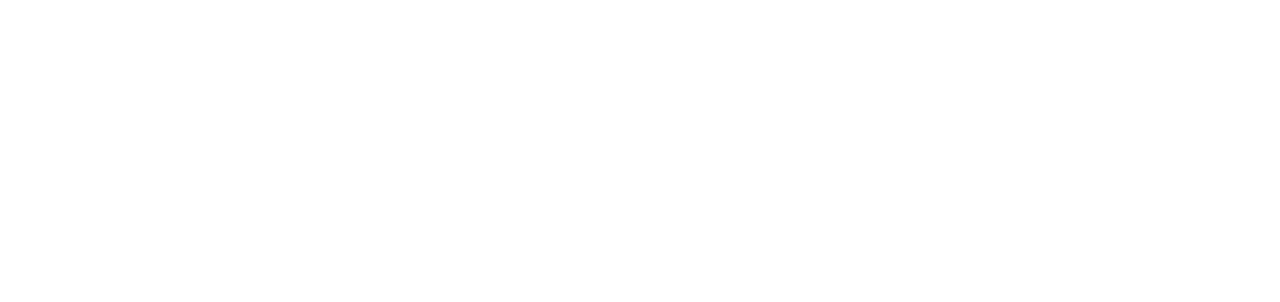
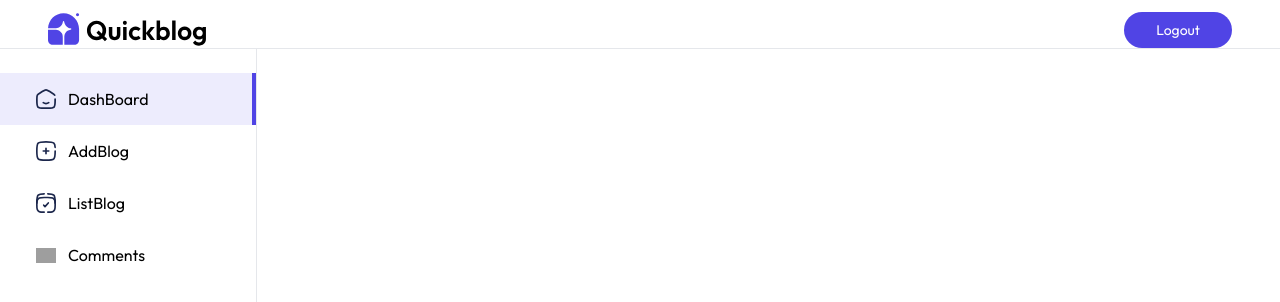
Before and after one commit to hiten8499/BlogMania, a React (Vite) app in the folder client/: page /admin in a window 1280 px wide. Before the commit this address had no page. Shown: the top 302 px of the page. Built offline with nearby package versions, Linux system fonts and the light colour scheme; grey boxes are pictures that could not be loaded.

Commit message:
added Loading Screen and Admin Panel in which some useful components are added in 'pages/admin/'

```diff
--- a/client/src/App.jsx
+++ b/client/src/App.jsx
@@ -2,6 +2,11 @@
 import { Route, Routes } from 'react-router-dom'
 import Blog from './pages/Blog'
 import Home from './pages/Home'
+import Layout from './pages/admin/layout'
+import Dashboard from './pages/admin/Dashboard'
+import AddBlog from './pages/admin/AddBlog'
+import ListBlog from './pages/admin/ListBlog'
+import Comments from './pages/admin/Comments'
 
 const App = () => {
   return (
@@ -9,6 +14,13 @@
       <Routes>
         <Route path='/' element={<Home/>}/>
         <Route path='/blog/:id' element={<Blog/>}/>
+        <Route path='/admin' element={<Layout/>}>
+          <Route index element={<Dashboard/>} />
+          <Route path='addBlog' element={<AddBlog/>} />
+          <Route path='listBlog' element={<ListBlog/>} />
+          <Route path='comments' element={<Comments/>} />
+
+        </Route>
       </Routes>
     </div>
   )
--- /dev/null
+++ b/client/src/components/Loader.jsx
@@ -0,0 +1,15 @@
+import React from 'react'
+
+const Loader = () => {
+  return (
+    <div className='flex justify-center items-center h-screen'>
+        <div className='animate-spin rounded-full h-16 w-16 border-4
+         border-t-white border-gray-700'>
+
+        </div>
+
+    </div>
+  )
+}
+
+export default Loader
--- a/client/src/pages/Blog.jsx
+++ b/client/src/pages/Blog.jsx
@@ -4,6 +4,7 @@
 import Navbar from '../components/Navbar';
 import Moment from 'moment'
 import Footer from '../components/Footer';
+import Loader from '../components/Loader';
 const Blog = () => {
   const {id}=useParams()
 
@@ -90,7 +91,7 @@
        </div>
        <Footer/>
     </div>
-  ):<div> Loading.. </div>
+  ):<div> <Loader/> </div>
 }
 
 export default Blog
--- a/client/src/pages/Home.jsx
+++ b/client/src/pages/Home.jsx
@@ -15,6 +15,7 @@
       <BlogCard/>
       <Newsletter/>
       <Footer/>
+
     </>
   )
 }
--- /dev/null
+++ b/client/src/pages/admin/AddBlog.jsx
@@ -0,0 +1,11 @@
+import React from 'react'
+
+const AddBlog = () => {
+  return (
+    <div>
+
+    </div>
+  )
+}
+
+export default AddBlog
--- /dev/null
+++ b/client/src/pages/admin/Comments.jsx
@@ -0,0 +1,11 @@
+import React from 'react'
+
+const Comments = () => {
+  return (
+    <div>
+
+    </div>
+  )
+}
+
+export default Comments
--- /dev/null
+++ b/client/src/pages/admin/Dashboard.jsx
@@ -0,0 +1,11 @@
+import React from 'react'
+
+const Dashboard = () => {
+  return (
+    <div>
+
+    </div>
+  )
+}
+
+export default Dashboard
--- /dev/null
+++ b/client/src/pages/admin/Layout.jsx
@@ -0,0 +1,32 @@
+import React from 'react'
+import { assets } from '../../assets/assets'
+import { Outlet, useNavigate } from 'react-router-dom'
+import SideBar from './SideBar'
+
+const Layout = () => {
+
+    const navigate=useNavigate()
+
+    const logout=()=>{
+        navigate('/')
+    }
+  return (
+    <>
+      <div className='flex items-center justify-between py-2-h-[70px] px-4 sm:px-12
+      border-b border-gray-200 mt-3'>
+         <img src={assets.logo}  className='w-32 sm:w-40 cursor-pointer' alt=""
+         onClick={()=>navigate('/')}/>
+         <button type="submit" className='text-sm px-8 py-2 bg-primary text-white
+          rounded-full cursor-pointer ' onClick={()=>logout}>Logout</button>
+      </div>
+
+      <div className='flex h-[calc(100vh-70px)]'>
+            <SideBar/>
+            <Outlet/>
+
+      </div>
+    </>
+  )
+}
+
+export default Layout
--- /dev/null
+++ b/client/src/pages/admin/ListBlog.jsx
@@ -0,0 +1,11 @@
+import React from 'react'
+
+const ListBlog = () => {
+  return (
+    <div>
+
+    </div>
+  )
+}
+
+export default ListBlog
--- /dev/null
+++ b/client/src/pages/admin/SideBar.jsx
@@ -0,0 +1,35 @@
+import React from 'react'
+import { NavLink } from 'react-router-dom'
+import { assets } from '../../assets/assets'
+
+const SideBar = () => {
+  return (
+    <div className='flex flex-col border-r border-gray-200 min-h-full pt-6'>
+      <NavLink end={true} to='/admin' className={({isActive})=>`flex items-center gap-3 py-3.5 px-3
+      md:px-9 md:min-w-64 cursor-pointer ${isActive && "bg-primary/10 border-r-4 border-primary"}`}>
+          <img src={assets.home_icon} alt=""  className='min-w-4 w-5'/>
+          <p className='hidden md:inline-block'> DashBoard</p>
+      </NavLink>
+
+       <NavLink  to='/admin/addBlog' className={({isActive})=>`flex items-center gap-3 py-3.5 px-3
+      md:px-9 md:min-w-64 cursor-pointer ${isActive && "bg-primary/10 border-r-4 border-primary"}`}>
+          <img src={assets.add_icon} alt=""  className='min-w-4 w-5'/>
+          <p className='hidden md:inline-block'> AddBlog</p>
+      </NavLink>
+
+      <NavLink  to='/admin/listBlog' className={({isActive})=>`flex items-center gap-3 py-3.5 px-3
+      md:px-9 md:min-w-64 cursor-pointer ${isActive && "bg-primary/10 border-r-4 border-primary"}`}>
+          <img src={assets.list_icon} alt=""  className='min-w-4 w-5'/>
+          <p className='hidden md:inline-block'> ListBlog</p>
+      </NavLink>
+
+      <NavLink  to='/admin/comments' className={({isActive})=>`flex items-center gap-3 py-3.5 px-3
+      md:px-9 md:min-w-64 cursor-pointer ${isActive && "bg-primary/10 border-r-4 border-primary"}`}>
+          <img src={assets.comment_icon} alt=""  className='min-w-4 w-5'/>
+          <p className='hidden md:inline-block'> Comments</p>
+      </NavLink>
+    </div>
+  )
+}
+
+export default SideBar
```
